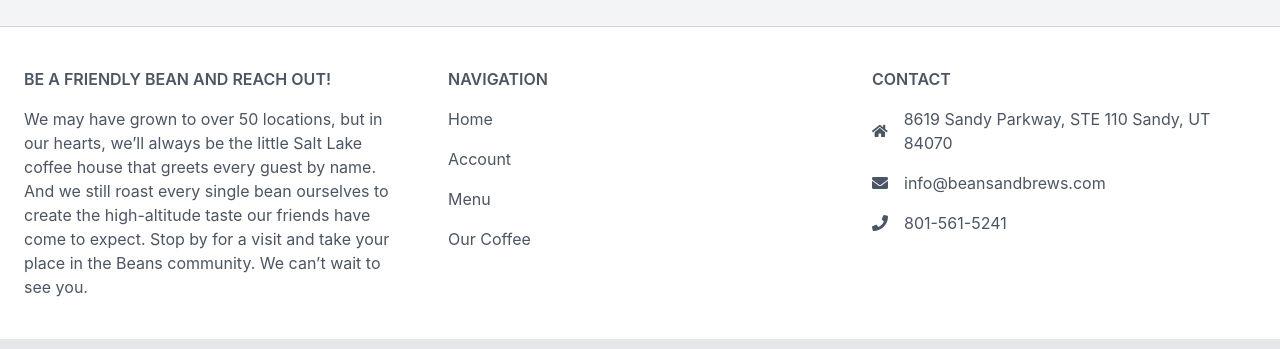
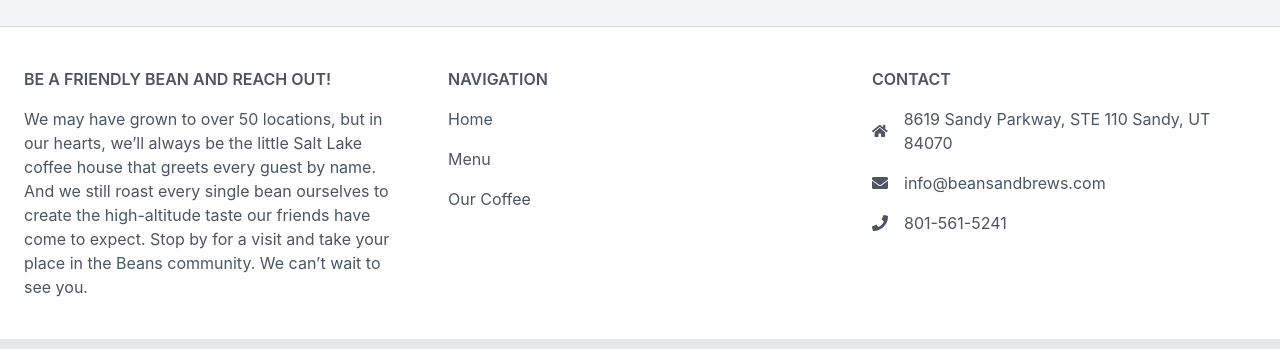
Before and after one commit to j-art-fox/Project-3-Beans-and-Brews, a React (Create React App) app in the folder client/: page / in a window 1280 px wide. Shown: the part 1742-2091 px from the top of the page. Built offline with nearby package versions, Linux system fonts and the light colour scheme.

Commit message:
fix: footer account page auth protected

```diff
--- a/client/src/components/Footer/Footer.js
+++ b/client/src/components/Footer/Footer.js
@@ -1,6 +1,26 @@
 import { Link } from 'react-router-dom';
+import Auth from '../../../src/utils/auth';
 
 const Footer = () => {
+
+  function ShowNav() {
+
+    if (Auth.loggedIn()) {
+      return (
+        <p className="mb-4">
+        <Link to="/dashboard" className="text-gray-600 dark:text-white">
+          Account
+        </Link>
+      </p>
+      );
+    } else {
+      return (
+       null
+      );
+    }
+  }
+
+
   return (
     <footer className="h-10 text-center lg:text-left bg-gray-100 text-gray-600">
       {/* footer header */}
@@ -108,11 +128,7 @@
                 Home
               </Link>
             </p>
-            <p className="mb-4">
-              <Link to="/dashboard" className="text-gray-600 dark:text-white">
-                Account
-              </Link>
-            </p>
+            {ShowNav()}
             <p className="mb-4">
               <Link to="/menu" className="text-gray-600 dark:text-white">
                 Menu
--- a/client/src/components/Nav/Navbar.js
+++ b/client/src/components/Nav/Navbar.js
@@ -1,8 +1,6 @@
 import { Link } from 'react-router-dom';
 import Auth from '../../../src/utils/auth';
 import logo from '../../images/Horz-Wht-1024x139.png';
-// import { FaRegLightbulb } from 'react-icons/fa';
-// import { FaLightbulb } from 'react-icons/fa';
 import React, { useEffect } from 'react';
 
 // if not logged in there is the signin button
@@ -13,12 +11,7 @@
     document.body.classList.add('dark:bg-dark-100');
   }, []);
   function ShowNav() {
-    // const [viewMode, setMode] = useState(false);
 
-    // const handleChange = () => {
-    //   setMode(!viewMode);
-    //   localStorage.setItem('theme', viewMode)
-    // }
     if (Auth.loggedIn()) {
       return (
         <div className="custom-navbar flex flex-row">
@@ -33,13 +26,6 @@
               </button>
             </div>
           </ul>
-          {/* <div className="flex justify-center items-center">
-            {viewMode ? (
-              <FaRegLightbulb onClick={handleChange} className="ml-4 text-2xl text-white cursor-pointer" />
-            ) : (
-              <FaLightbulb onClick={handleChange} className="ml-4 text-2xl text-white cursor-pointer" />
-            )}
-          </div> */}
         </div>
       );
     } else {
@@ -57,13 +43,6 @@
               </Link>
             </div>
           </ul>
-          {/* <div className="flex justify-center items-center">
-            {viewMode ? (
-              <FaRegLightbulb onClick={handleChange} className="ml-4 text-2xl text-white cursor-pointer" />
-            ) : (
-              <FaLightbulb onClick={handleChange} className="ml-4 text-2xl text-white cursor-pointer" />
-            )}
-          </div> */}
         </div>
       );
     }
@@ -108,10 +87,10 @@
             </button>
             {/* END Mobile Responsive Main Menu Button */}
 
-            {/* <div
-              className="hidden w-full md:block md:w-auto"
+            <div
+              className="hidden w-full lg:block md:w-auto"
               id="navbar-dropdown"
-            > */}
+            >
             <ul className="custom-navbar flex flex-col p-4 mt-4 border border-gray-100 rounded-lg bg-amber-600 md:flex-row md:space-x-8 md:mt-0 md:text-sm md:font-medium md:border-0 md:bg-amber-600 dark:bg-dark-300 md:dark:bg-dark-300 dark:border-gray-700">
               {/* home button */}
               <li>
@@ -166,7 +145,7 @@
                 </Link>
               </li>
             </ul>
-            {/* </div> */}
+            </div>
             {ShowNav()}
           </div>
         </nav>
```
